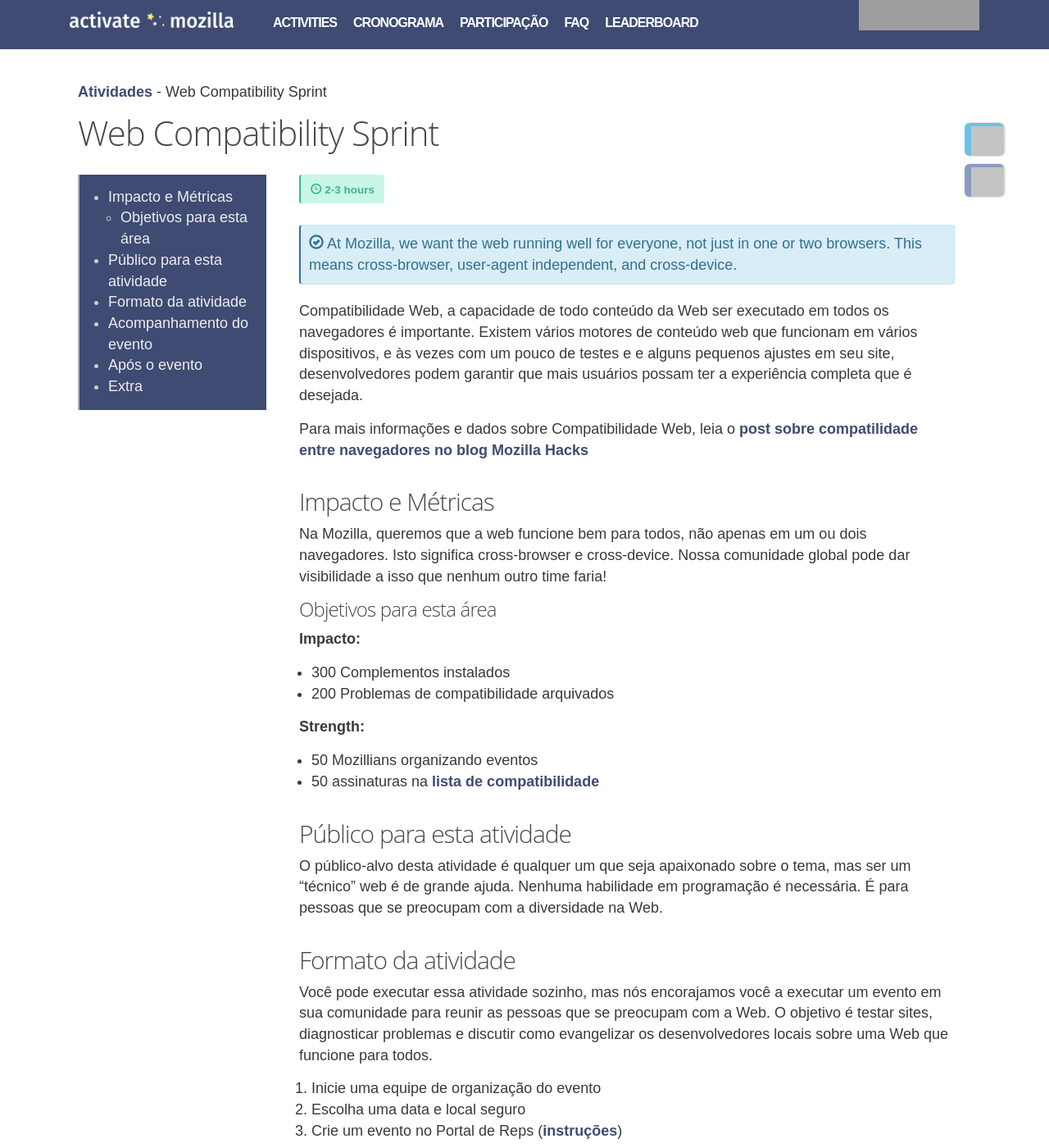
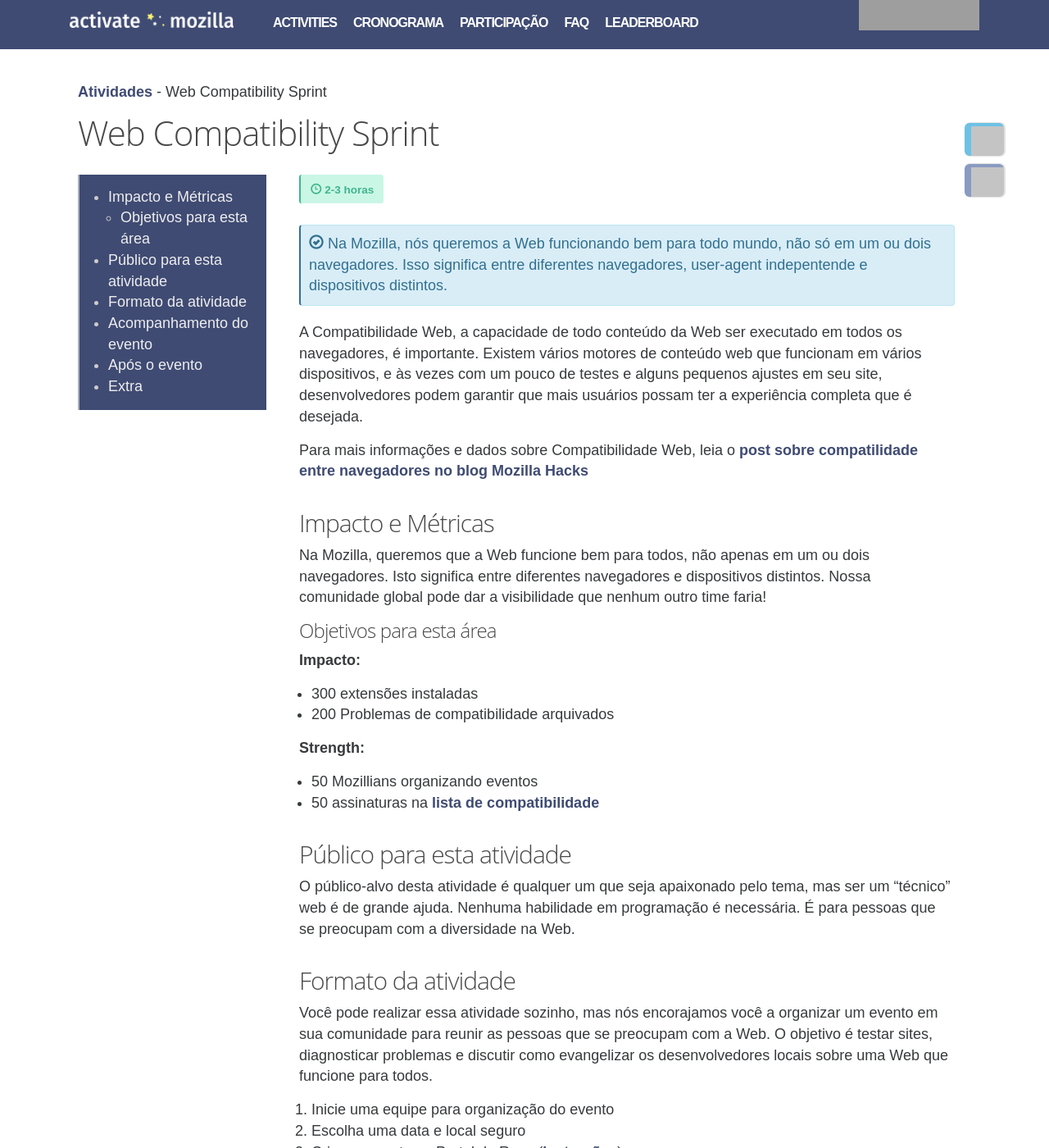
Before and after one commit to mozilla/activate.mozilla.community, a Jekyll site: the page built from _pages/pt/webcompat-sprint.md, in a window 1280 px wide and 1400 px high. Shown: the whole window at 82% size. Built offline with Jekyll 4.4.1, drawn with Linux system fonts in a browser that asks for light colours; some web fonts are replaced; some of the changed text lies outside the part shown; grey boxes are pictures that could not be loaded.

Commit message:
Review and typo corrections

```diff
--- a/_pages/pt/webcompat-sprint.md
+++ b/_pages/pt/webcompat-sprint.md
@@ -12,28 +12,28 @@
 {:toc}
 
 {: .label .timebox}
-<span class="glyphicon glyphicon-time" aria-hidden="true"></span> 2-3 hours
+<span class="glyphicon glyphicon-time" aria-hidden="true"></span> 2-3 horas
 
 {: .clear}
 _
 
 {: .alert .alert-info .impactbox}
 <span class="glyphicon glyphicon-ok-circle" aria-hidden="true"></span>
-At Mozilla, we want the web running well for everyone, not just in one or two browsers. This means cross-browser, user-agent independent, and cross-device.
+Na Mozilla, nós queremos a Web funcionando bem para todo mundo, não só em um ou dois navegadores. Isso significa entre diferentes navegadores, user-agent indepentende e dispositivos distintos.
 
-Compatibilidade Web, a capacidade de todo conteúdo da Web ser executado em todos os navegadores é importante. Existem vários motores de conteúdo web que funcionam em vários dispositivos, e às vezes com um pouco de testes e e alguns pequenos ajustes em seu site, desenvolvedores podem garantir que mais usuários possam ter a experiência completa que é desejada.
+A Compatibilidade Web, a capacidade de todo conteúdo da Web ser executado em todos os navegadores, é importante. Existem vários motores de conteúdo web que funcionam em vários dispositivos, e às vezes com um pouco de testes e alguns pequenos ajustes em seu site, desenvolvedores podem garantir que mais usuários possam ter a experiência completa que é desejada.
 
 Para mais informações e dados sobre Compatibilidade Web, leia o [post sobre compatilidade entre navegadores no blog Mozilla Hacks](https://hacks.mozilla.org/2016/07/make-the-web-work-for-everyone/)
 
 ## Impacto e Métricas
 
-Na Mozilla, queremos que a web funcione bem para todos, não apenas em um ou dois navegadores. Isto significa cross-browser e cross-device. Nossa comunidade global pode dar visibilidade a isso que nenhum outro time faria!
+Na Mozilla, queremos que a Web funcione bem para todos, não apenas em um ou dois navegadores. Isto significa entre diferentes navegadores e dispositivos distintos. Nossa comunidade global pode dar a visibilidade que nenhum outro time faria!
 
 ### Objetivos para esta área
 
 __Impacto:__
 
-* 300 Complementos instalados
+* 300 extensões instaladas
 * 200 Problemas de compatibilidade arquivados
 
 __Strength:__
@@ -43,13 +43,13 @@
 
 ## Público para esta atividade
 
-O público-alvo desta atividade é qualquer um que seja apaixonado sobre o tema, mas ser um "técnico" web é de grande ajuda. Nenhuma habilidade em programação é necessária. É para pessoas que se preocupam com a diversidade na Web.
+O público-alvo desta atividade é qualquer um que seja apaixonado pelo tema, mas ser um "técnico" web é de grande ajuda. Nenhuma habilidade em programação é necessária. É para pessoas que se preocupam com a diversidade na Web.
 
 ## Formato da atividade
 
-Você pode executar essa atividade sozinho, mas nós encorajamos você a executar um evento em sua comunidade para reunir as pessoas que se preocupam com a Web. O objetivo é testar sites, diagnosticar problemas e discutir como evangelizar os desenvolvedores locais sobre uma Web que funcione para todos.
+Você pode realizar essa atividade sozinho, mas nós encorajamos você a organizar um evento em sua comunidade para reunir as pessoas que se preocupam com a Web. O objetivo é testar sites, diagnosticar problemas e discutir como evangelizar os desenvolvedores locais sobre uma Web que funcione para todos.
 
-1. Inicie uma equipe de organização do evento
+1. Inicie uma equipe para organização do evento
 2. Escolha uma data e local seguro
 3. Crie um evento no Portal de Reps ([instruções](https://wiki.mozilla.org/ReMo/SOPs/Event_hosting))
 
@@ -61,15 +61,15 @@
     * [Firefox Beta 49+](https://www.mozilla.org//firefox/channel/)
     * [Firefox para Android Beta 49+](https://www.mozilla.org//firefox/channel/)
     * [Firefox para iOS](https://www.mozilla.org/firefox/ios/)
-* [Instale o complemento Webcompat.com Reporter](https://addons.mozilla.org/addon/webcompatcom-reporter?src=external-activatewebcompat1)
-    * Nós temos um complemento para dispositivos móveis, que as pessoas podem instalar para Fennac beta e na versão 50, haverá um "Report Site Issue" de item padrão do menu no Fennec Aurora e Nightly.
-    * Nenhum complemento é suportado no iOS, mas as pessoas podem reportar manualmente em [webcompat.com](https://webcompat.com)
+* [Instale a extensão Webcompat.com Reporter](https://addons.mozilla.org/addon/webcompatcom-reporter?src=external-activatewebcompat1)
+    * Nós temos uma extensão para dispositivos móveis, que as pessoas podem instalar Firefox para Android Beta, e na versão 50 haverá um "Reportar site com problema" como item padrão do menu no Firefox para Android Beta (Aurora) e Nightly.
+    * Nenhuma extensão tem suporte no iOS, mas as pessoas podem reportar manualmente em [webcompat.com](https://webcompat.com)
 * Escolhe os sites que você quer testar:
-    * Nós recomendamos [Alexa Top 500](http://www.alexa.com/topsites) sites - global ou por país.
+    * Nós recomendamos a lista disponível em [Alexa Top 500](http://www.alexa.com/topsites) sites - global ou por país.
 * Teste e Reporte!
     * [Leia o guia geral](https://wiki.mozilla.org/Compatibility/Guide)
     * Atenção especial para o que estamos procurando [em problemas reportados](https://wiki.mozilla.org/Compatibility/Guide#Reporting_a_Web_compatibility_issue)
-    * Se você encontrar algo no site que não está apresentado corretamente ou funcionando corretamente, então clique no botão do complemento e siga os passos para reportar.
+    * Se você encontrar algo no site que não está sendo apresentado ou funcionando corretamente, então clique no botão da extensão e siga os passos para reportar.
 
 ## Após o evento
 
```
Also changed, not shown: other parts of _pages/pt/webcompat-sprint.md (+1 -2 lines).
